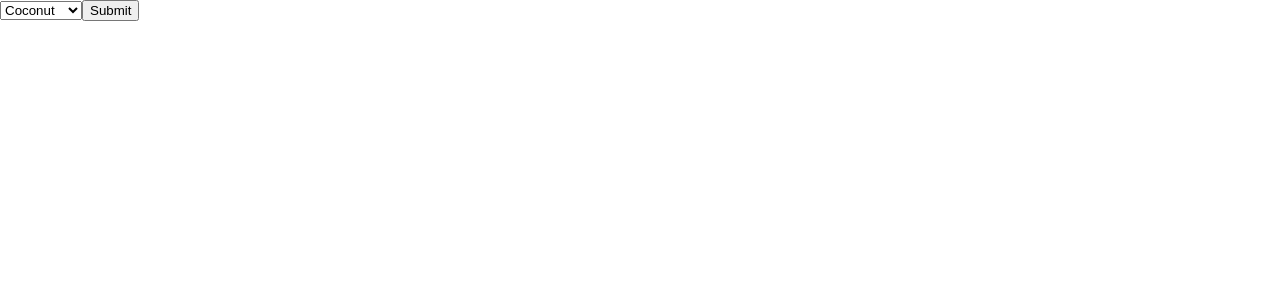
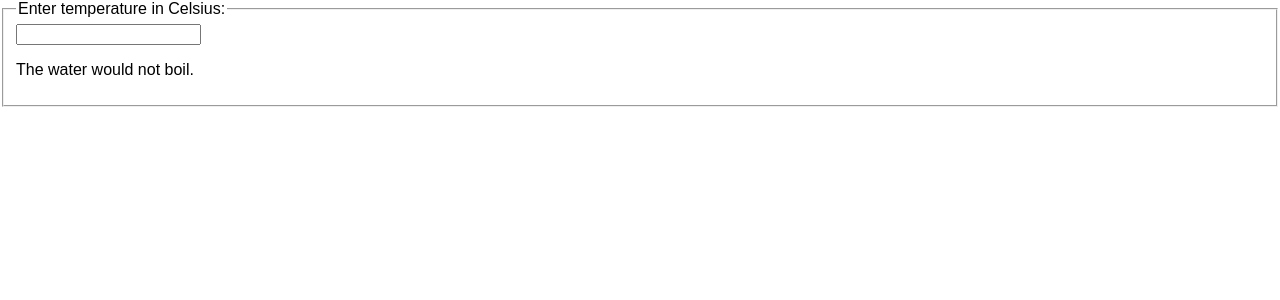
Before and after one commit to ruelasb/tinyapps, a React (Create React App) app: page / in a window 1280 px wide. Shown: the top 300 px of the page. Built offline with nearby package versions, Linux system fonts and the light colour scheme.

Commit message:
calc celsius

```diff
--- a/src/index.js
+++ b/src/index.js
@@ -3,43 +3,42 @@ import ReactDOM from 'react-dom';
 import App from './App';
 import './index.css';
 
-class FlavorForm extends React.Component {
+function BoilingVerdict(props){
+	if(props.celsius >= 100){
+		return <p>The water would boil.</p>
+	}
+	return <p>The water would not boil.</p>
+}
+
+class Calculator extends React.Component {
 	constructor(props){
 		super(props);
-		this.state = {value: 'coconut'};
-
 		this.handleChange = this.handleChange.bind(this);
-		this.handleSubmit = this.handleSubmit.bind(this);
+		this.state = {value: ''};
 	}
 
-	handleChange(event){
-		this.setState({value: event.target.value})
+	handleChange(e){
+		this.setState({value: e.target.value});
+	}
+	render(){
+		const value = this.state.value;
+		return(
+			<fieldset>
+				<legend>Enter temperature in Celsius: </legend>
+				<input
+					value={value}
+					onChange={this.handleChange} />
+				<BoilingVerdict
+					celsius={parseFloat(value)} />
+			</fieldset>
+		)
 	}
 
-	handleSubmit(event){
-		alert('Your favorite flavor is: ' + this.state.value);
-		event.preventDefault();
-	}
 
-	render(){
-		return(
-			<form onSubmit={this.handleSubmit}>
-				<lable>
-					<select value={this.state.value} onChange={this.handleChange}>
-						<option value="grapefruit">Grapefruit</option>
-						<option value="lime">Lime</option>
-						<option value="coconut">Coconut</option>
-						<option value="mango">Mango</option>
-					</select>
-				</lable>
-				<input type="submit" value="Submit"/>
-			</form>
-		)
-	}
 }
 
 
 ReactDOM.render(
-	<FlavorForm/>,
+	<Calculator/>,
 	document.getElementById('root')
 );
```
